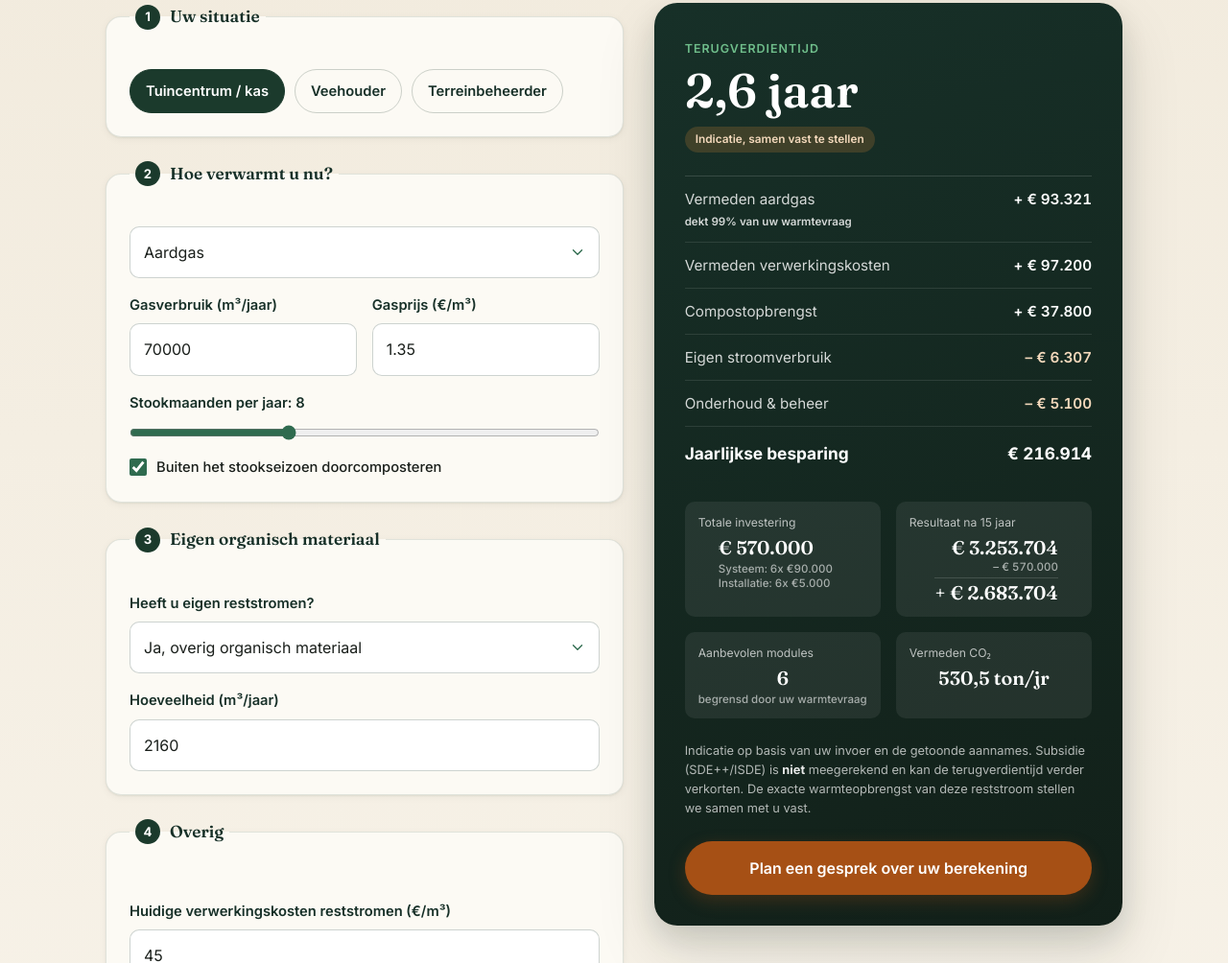
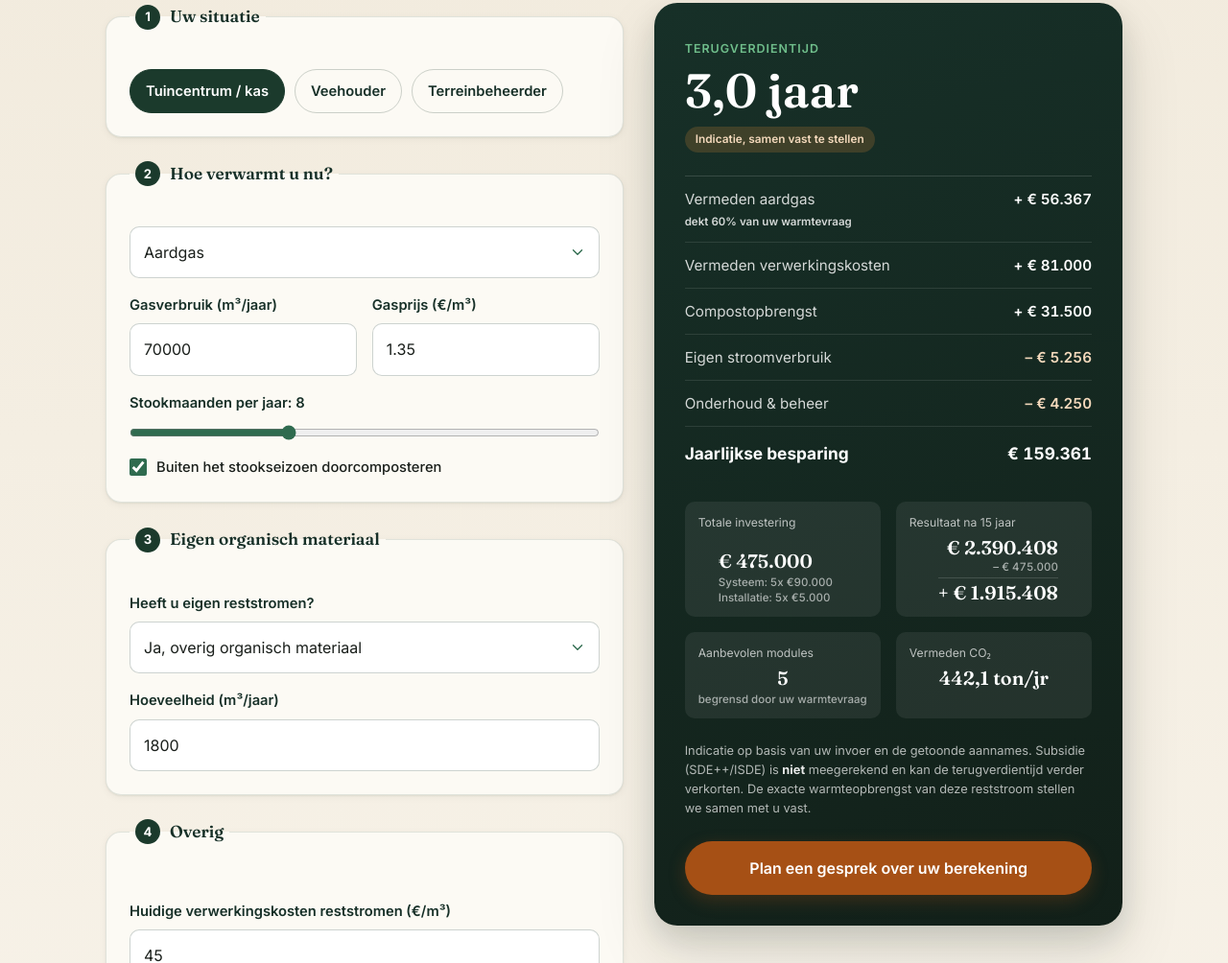
Before and after one commit to lasdegast-coder/Claude-coding-new-website-TCS, a plain HTML site: page index.html in a window 1280 px wide. Shown: the part 3168-4172 px from the top of the page at 96% size. Drawn offline with Linux system fonts and the light colour scheme.

Commit message:
Rekentool: minder warmte bij overig (De Boerinn, schaalt mee), kas hooguit 70 % dekking bij meer modules
- Overig: 10,6 t droge stof per vulling (De Boerinn) in plaats van 14,6 t,
  verlaging naar rato van het aandeel eigen overig in de vulling
- Tuincentrum/kas: bij meer dan een module hooguit 70 % van de warmtevraag
- Inhoud investeringstegel onderaan, gelijk met de resultaattegel

Co-Authored-By: Claude Opus 5.5 <noreply@anthropic.com>
Claude-Session: https://claude.ai/code/session_01SN5xRHxjbNQca8XRxSQpYQ

```diff
--- a/roi.js
+++ b/roi.js
@@ -35,6 +35,15 @@
   // één module, ook als die niet al zijn warmte kwijt kan: de reden kan ook biologisch,
   // circulair of PR zijn.
   const MIN_GAS_M3 = 3000;
+  // Overig organisch materiaal levert minder warmte per vulling: we rekenen met de
+  // gemeten vulling van De Boerinn, 9,7 t droge stof in 55 m³, omgerekend 10,6 t per
+  // 60 m³ in plaats van 14,6 t. De verlaging schaalt mee met het aandeel eigen
+  // 'overig' in de vulling; aangevoerd materiaal rekent met de normale warmte.
+  const T_DS_BOERINN = 9.7 * FILL_M3 / 55;
+  const VERLAGING_OVERIG = 1 - T_DS_BOERINN / T_DS_FILL;   // ongeveer 0,27
+  // Tuincentrum en kas: bij advies van meer dan één module hooguit 70 % van de
+  // warmtevraag dekken, om efficiëntieredenen in de praktijk.
+  const DEKKING_MAX_KAS = 0.7;
   // Benutte warmte per module per jaar, afgerond op 100 kWh: 92.300 bij 8 stookmaanden, 138.400 bij 12.
   const kwhVoor = (maanden) => Math.round(KWH_PER_FILL * maanden / MONTHS_PER_FILL / 100) * 100;
 
@@ -193,7 +202,6 @@
     document.querySelector('.roi-when-anders').hidden = energy !== 'anders';
 
     // benutte warmte per module volgt de stookmaanden, zolang de bezoeker het veld niet zelf invulde
-    if (kwhInput && !kwhTouched) kwhInput.value = kwhVoor(stookmaanden());
     const uit = document.getElementById('roi-months-out');
     if (uit) uit.textContent = String(stookmaanden());
     const zomer = document.querySelector('.roi-when-summer');
@@ -226,7 +234,7 @@
     const draaimaanden = door ? 12 : maanden;            // maanden waarin de module composteert
     const fills = draaimaanden / MONTHS_PER_FILL;        // vullingen per jaar
     const runHours = fills * FILL_HOURS;                 // draaiuren per jaar
-    const heatPerModule = num('a-kwh');                  // benutte kWh/jaar per module
+    const heatNormaal = kwhVoor(maanden);                // benutte kWh/jaar per module bij een normale vulling
     const modulePrice = num('a-price');
     const installCost = num('a-install');
     const maintenance = num('a-maint');
@@ -255,15 +263,34 @@
     // Is de vraag kleiner dan één module, maar minstens MIN_GAS_M3 aardgas, dan toch één
     // module die een deel van zijn warmte benut. De rest van de warmtevraag dekt de klant
     // met de bestaande installatie. De eigen reststroom begrenst het aantal niet.
+    // Bij een tuincentrum of kas met meer dan één module hooguit DEKKING_MAX_KAS.
     const minDemand = MIN_GAS_M3 * GAS_KWH_M3 * BOILER_EFF;
-    const volleModules = heatDemand > 0 && heatPerModule > 0
-      ? Math.floor(heatDemand / heatPerModule)
-      : 0;
-    const modules = volleModules >= 1 ? volleModules : (heatDemand >= minDemand && heatPerModule > 0 ? 1 : 0);
     const m3PerModule = fills * FILL_M3;
     const eigenPerVulling = EIGEN_M3_PER_VULLING[type] || 0;
-    const eigenNodig = modules * fills * eigenPerVulling;   // eigen reststroom die de modules opnemen
-    const volume = volTouched ? num('roi-volume') : eigenNodig;
+    const aantalVoor = (heat) => {
+      if (!(heatDemand > 0 && heat > 0)) return 0;
+      const vol = Math.floor(heatDemand / heat);
+      if (vol < 1) return heatDemand >= minDemand ? 1 : 0;
+      if (s === 'kas' && vol > 1) return Math.max(1, Math.floor(DEKKING_MAX_KAS * heatDemand / heat));
+      return vol;
+    };
+    // Warmte per module hangt bij 'overig' af van het aandeel eigen materiaal, en dat
+    // aandeel van het aantal modules. Een paar rondes rekenen zijn genoeg om dat vast te zetten.
+    let heatPerModule, modules, eigenNodig, volume;
+    if (kwhTouched) {
+      heatPerModule = num('a-kwh');
+      modules = aantalVoor(heatPerModule);
+    } else {
+      let aandeel = type === 'overig' ? 1 : 0;
+      for (let i = 0; i < 5; i++) {
+        heatPerModule = Math.round(heatNormaal * (1 - VERLAGING_OVERIG * aandeel) / 100) * 100;
+        modules = aantalVoor(heatPerModule);
+        if (type !== 'overig' || !volTouched || modules < 1) break;
+        aandeel = Math.min(1, num('roi-volume') / (modules * m3PerModule));
+      }
+    }
+    eigenNodig = modules * fills * eigenPerVulling;   // eigen reststroom die de modules opnemen
+    volume = volTouched ? num('roi-volume') : eigenNodig;
     // Het aantal volgt altijd uit de warmtevraag; dat tonen we, anders lijkt de
     // rekenhulp stuk als meer reststroom invullen niets verandert.
     const grens = modules < 1 ? null : T.grensHeat;
@@ -309,7 +336,7 @@
       s, type, hasFeed, energy, energyLabel, modules,
       vermedenEnergie, verwerkingLine, aanvoerLine, compostValue, ownElec, onderhoud,
       jaarBesparing, investering, payback, naLevensduur, lifetime, co2Net,
-      heatDemand, volume, grens, minDemand,
+      heatDemand, volume, grens, minDemand, heatPerModule,
       dekking, perModule: modulePrice + installCost, modulePrice, installCost,
       processedM3, eigenNodig, feedDekking: hasFeed && volume > 0 ? Math.min(1, ownM3 / volume) : 0,
     };
@@ -317,8 +344,9 @@
 
   /* De standaardwaarde van een aanname. De warmte per module is de uitzondering:
      die vult het formulier zelf in op basis van het gekozen segment. */
+  let kwhStandaard = '';
   const standaardVan = (el) => {
-    if (el.id === 'a-kwh') return String(kwhVoor(stookmaanden()));
+    if (el.id === 'a-kwh') return kwhStandaard;
     if (el.id === 'roi-gas-m3') return String(GAS_PER_SEG[seg()] || el.defaultValue);
     return el.defaultValue;
   };
@@ -347,7 +375,6 @@
   // ---- weergave ----
   function render() {
     sync();
-    toonReset();
     // Doorcomposteren alleen aanzetten als het over de levensduur meer oplevert.
     // De standaardstand gaat mee, zodat een automatisch vinkje niet telt als
     // iets wat de bezoeker zelf heeft aangepast.
@@ -362,6 +389,11 @@
       volInput.value = String(Math.round(r.eigenNodig));
       volInput.defaultValue = volInput.value;
     }
+    if (kwhInput && !kwhTouched) {
+      kwhInput.value = String(r.heatPerModule);
+      kwhStandaard = kwhInput.value;
+    }
+    toonReset();
 
     // Alleen bij 'overig organisch materiaal' is de warmteopbrengst echt onbekend,
     // dus daar blijven het labeltje en het voorbehoud in de voetnoot staan.
--- a/styles.css
+++ b/styles.css
@@ -1383,7 +1383,8 @@ a.partner-logo:hover { opacity: .7; }
 /* bovenste twee tegels spiegelen elkaar: links uitgelijnd en rechts uitgelijnd, met ruime marge
    zodat ze naar het midden neigen;
    onderste twee tegels: cijfers gecentreerd. Titels blijven links. */
-.roi-sec > div:nth-child(1) dd { text-align: left; padding-left: 12%; }
+.roi-sec > div:nth-child(1) { display: flex; flex-direction: column; }
+.roi-sec > div:nth-child(1) dd { text-align: left; padding-left: 12%; margin-top: auto; }
 .roi-sec > div:nth-child(2) dd { text-align: right; padding-right: 12%; }
 .roi-sec dd.roi-sum { display: grid; grid-template-columns: auto; justify-content: end; }
 .roi-sec > div:nth-child(n+3) dd { text-align: center; }
```
